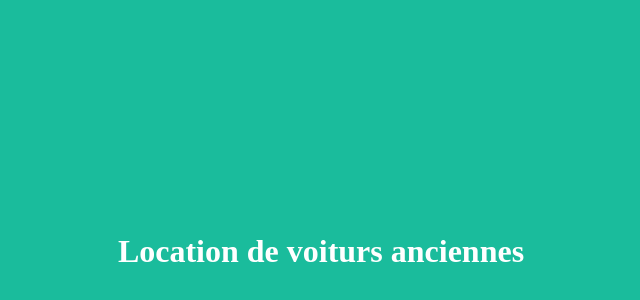
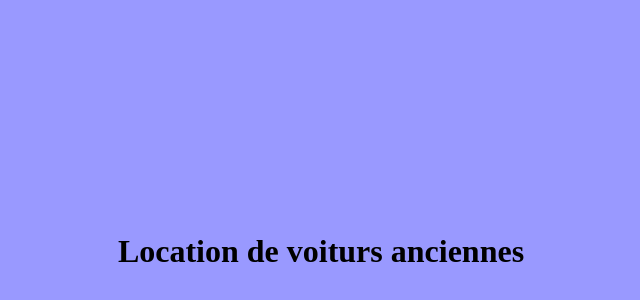
Before and after one commit to elhantali/locationVoiture, a plain HTML site: page index.html in a window 1280 px wide. Shown: the part 28-328 px from the top of the page, without its empty margins (319-959 px from the left). Drawn offline with Linux system fonts and the light colour scheme.

Commit message:
modification de la couleur de fon

```diff
--- a/index.html
+++ b/index.html
@@ -5,8 +5,8 @@
 <title></title>
 
 </head>
-<body style="background-color:#1abc9C">
-<h1 style="padding-top:20%;padding-bottom:20%;text-align:center;color:#FFFFFF">Location de voiturs anciennes</h1>
+<body style="background-color:#99f">
+<h1 style="padding-top:20%;padding-bottom:20%;text-align:center;color:">Location de voiturs anciennes</h1>
 
 
 </body>
```
